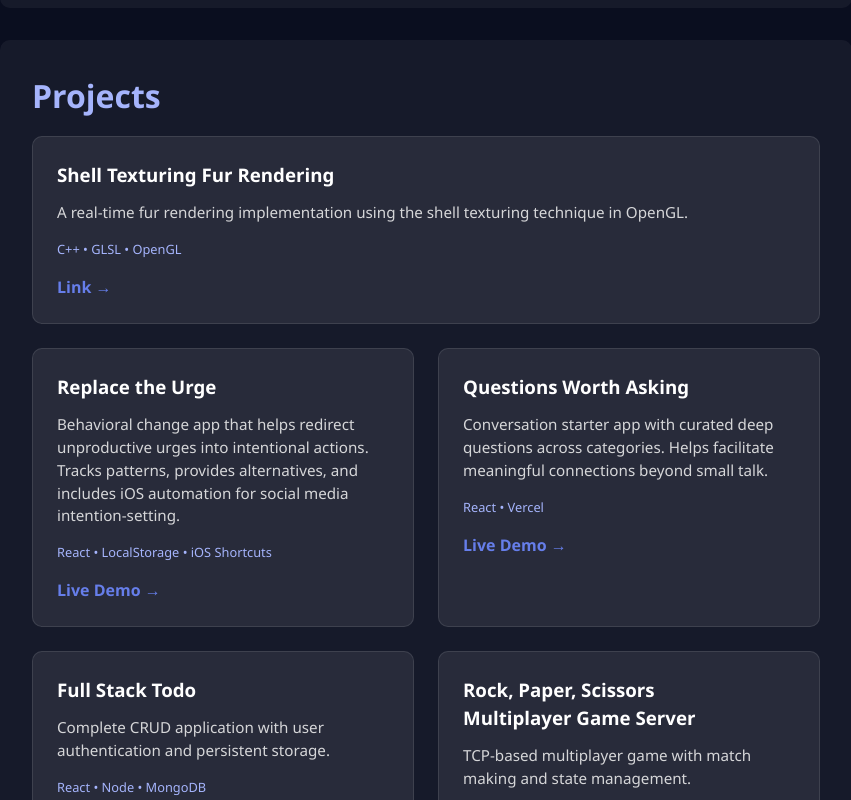
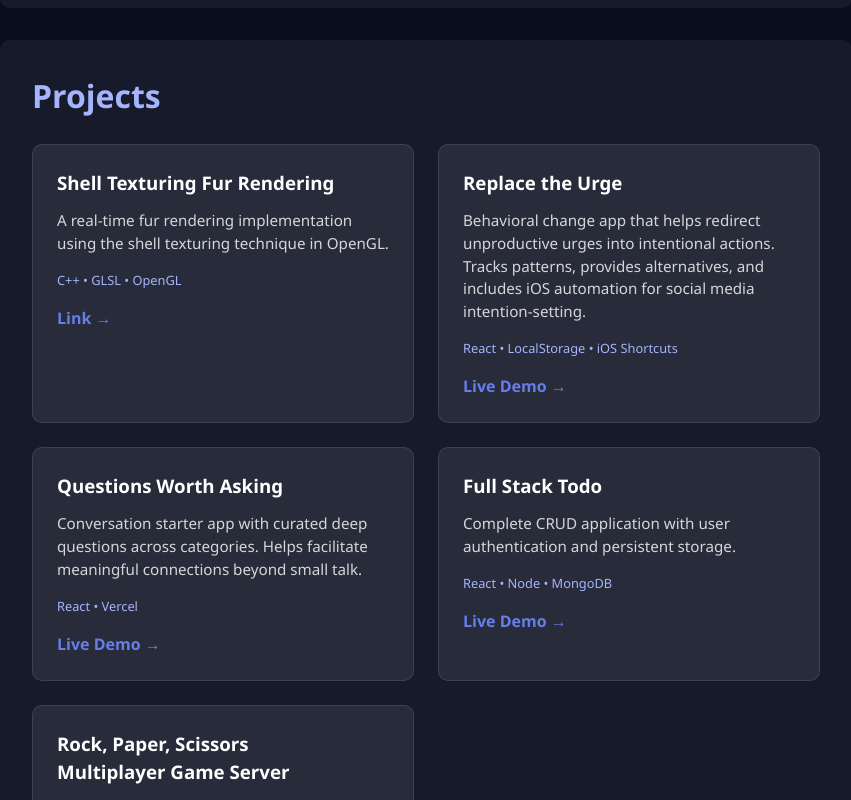
Before and after one commit to lucasbwein/portfolio, a React (Create React App) app: page / in a window 1280 px wide. Shown: the part 840-1640 px from the top of the page, without its empty margins (214-1065 px from the left). Built offline with nearby package versions, Linux system fonts and the light colour scheme.

Commit message:
Fixed visual Bug

```diff
--- a/src/App.js
+++ b/src/App.js
@@ -35,14 +35,15 @@ export default function App() {
       <section className="projects-section" id="projects">
         <h2>Projects</h2>
 
-        <div className="project-card">
+        <div className="project-grid">
+
+          <div className="project-card">
             <h3>Shell Texturing Fur Rendering</h3>
             <p>A real-time fur rendering implementation using the shell texturing technique in OpenGL.</p>
             <div className="project-tech">C++ • GLSL • OpenGL</div>
             <a href="https://github.com/lucasbwein/OpenGL-Shell-Texturing" target="_blank" rel="noopener noreferrer">Link →</a>
           </div>
 
-        <div className="project-grid">
           <div className="project-card">
             <h3>Replace the Urge</h3>
             <p>Behavioral change app that helps redirect unproductive urges into intentional actions. Tracks patterns, provides alternatives, and includes iOS automation for social media intention-setting.</p>
```
